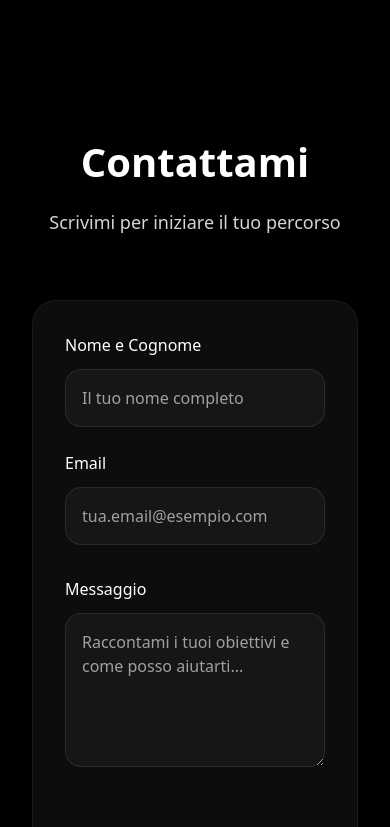
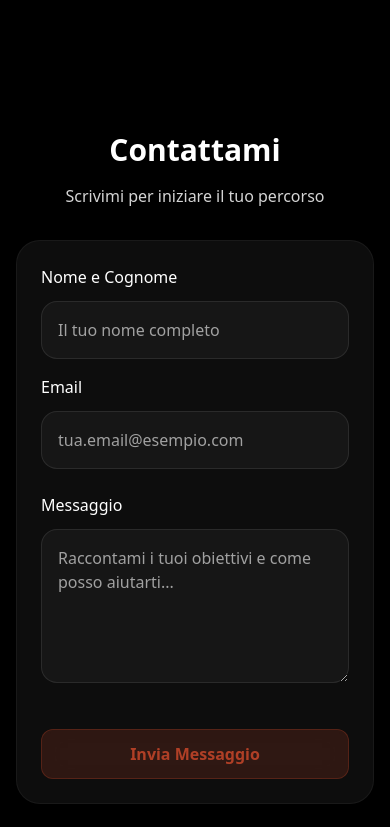
Before and after one commit to morganrlb/Easy-Gym, a Next.js app: page / in a window 390 px wide. Shown: the part 2660-3487 px from the top of the page. Built offline with nearby package versions, Linux system fonts and the light colour scheme.

Commit message:
feat: Aggiungi validazione del modulo e gestione degli errori, migliora il feedback visivo

```diff
--- a/components/Form.tsx
+++ b/components/Form.tsx
@@ -1,24 +1,104 @@
+"use client"
 import { LiquidGlassButton } from './ui/liquid-glass-button'
+import { useState, useRef } from 'react'
 
 export default function Form() {
+  const [errors, setErrors] = useState<{[key: string]: string}>({})
+  const [isSubmitting, setIsSubmitting] = useState(false)
+  const [submitSuccess, setSubmitSuccess] = useState(false)
+  const formRef = useRef<HTMLFormElement>(null)
+
+  const validateForm = (formData: FormData) => {
+    const newErrors: {[key: string]: string} = {}
+
+    const name = formData.get('Nome e cognome') as string
+    const email = formData.get('Email') as string
+    const message = formData.get('Messaggio') as string
+
+    if (!name?.trim()) {
+      newErrors['Nome e cognome'] = 'Il nome è obbligatorio'
+    }
+
+    if (!email?.trim()) {
+      newErrors['Email'] = 'L\'email è obbligatoria'
+    } else if (!/^[^\s@]+@[^\s@]+\.[^\s@]+$/.test(email)) {
+      newErrors['Email'] = 'Inserisci un\'email valida'
+    }
+
+    if (!message?.trim()) {
+      newErrors['Messaggio'] = 'Il messaggio è obbligatorio'
+    }
+
+    return newErrors
+  }
+
+  const handleSubmit = async (e: React.FormEvent<HTMLFormElement>) => {
+    e.preventDefault()
+    setIsSubmitting(true)
+    setSubmitSuccess(false)
+
+    const formData = new FormData(e.currentTarget)
+    const validationErrors = validateForm(formData)
+
+    if (Object.keys(validationErrors).length > 0) {
+      setErrors(validationErrors)
+      setIsSubmitting(false)
+      return
+    }
+
+    setErrors({})
+
+    try {
+      const response = await fetch('https://formspree.io/f/mgvzngjl', {
+        method: 'POST',
+        body: formData,
+        headers: {
+          'Accept': 'application/json'
+        }
+      })
+
+      if (response.ok) {
+        // Reset form on success
+        formRef.current?.reset()
+        setSubmitSuccess(true)
+        setTimeout(() => setSubmitSuccess(false), 5000)
+      }
+    } catch (error) {
+      console.error('Error submitting form:', error)
+    }
+
+    setIsSubmitting(false)
+  }
+
   return (
-         <section id="schedule" className="max-w-5xl mx-auto px-8 mb-40">
-            <div className="text-center mb-16">
-               <h2 className="text-[40px] font-bold text-white mb-4">
+         <section id="schedule" className="max-w-5xl mx-auto px-4 sm:px-8 mb-20 sm:mb-40">
+            <div className="text-center mb-8 sm:mb-16">
+               <h2 className="text-3xl sm:text-[40px] font-bold text-white mb-4">
                   Contattami
                </h2>
-               <p className="text-neutral-300 text-lg">
+               <p className="text-neutral-300 text-base sm:text-lg">
                   Scrivimi per iniziare il tuo percorso
                </p>
             </div>
 
-            <div className="bg-neutral-900/60 backdrop-blur-sm rounded-3xl border border-neutral-800/50 p-8 md:p-12">
+            <div className="bg-neutral-900/60 backdrop-blur-sm rounded-3xl border border-neutral-800/50 p-6 sm:p-8 md:p-12">
+               {submitSuccess && (
+                 <div className="mb-6 p-4 bg-green-500/20 border border-green-500/30 rounded-2xl">
+                   <div className="flex items-center gap-2 text-green-400">
+                     <div className="w-5 h-5 rounded-full bg-green-500/30 flex items-center justify-center">
+                       <span className="text-green-400 font-bold text-xs">✓</span>
+                     </div>
+                     Messaggio inviato con successo!
+                   </div>
+                 </div>
+               )}
+
                <form
-                  action="https://formspree.io/f/mgvzngjl"
-                  method="POST"
-                  className="space-y-8"
+                  ref={formRef}
+                  onSubmit={handleSubmit}
+                  className="space-y-6 sm:space-y-8"
                >
-                  <div className="grid grid-cols-1 md:grid-cols-2 gap-6">
+                  <div className="grid grid-cols-1 md:grid-cols-2 gap-4 sm:gap-6">
                      <div className="space-y-3">
                         <label className="block text-white font-medium">
                            Nome e Cognome
@@ -27,9 +107,20 @@ export default function Form() {
                            type="text"
                            name="Nome e cognome"
                            placeholder="Il tuo nome completo"
-                           required
-                           className="w-full p-4 bg-neutral-800/40 text-white border border-neutral-700/50 rounded-2xl focus:outline-none focus:border-[var(--primary)]/70 focus:bg-neutral-800/60 placeholder-neutral-400 transition-all duration-300"
+                           className={`w-full p-4 bg-neutral-800/40 text-white border rounded-2xl focus:outline-none placeholder-neutral-400 transition-all duration-300 ${
+                             errors['Nome e cognome']
+                               ? 'border-red-500/70 focus:border-red-500 focus:bg-neutral-800/60'
+                               : 'border-neutral-700/50 focus:border-[var(--primary)]/70 focus:bg-neutral-800/60'
+                           }`}
                         />
+                        {errors['Nome e cognome'] && (
+                          <div className="flex items-center gap-2 text-red-400 text-sm">
+                            <div className="w-5 h-5 rounded-full bg-red-500/20 flex items-center justify-center">
+                              <span className="text-red-400 font-bold text-xs">!</span>
+                            </div>
+                            {errors['Nome e cognome']}
+                          </div>
+                        )}
                      </div>
 
                      <div className="space-y-3">
@@ -40,9 +131,20 @@ export default function Form() {
                            type="email"
                            name="Email"
                            placeholder="tua.email@esempio.com"
-                           required
-                           className="w-full p-4 bg-neutral-800/40 text-white border border-neutral-700/50 rounded-2xl focus:outline-none focus:border-[var(--primary)]/70 focus:bg-neutral-800/60 placeholder-neutral-400 transition-all duration-300"
+                           className={`w-full p-4 bg-neutral-800/40 text-white border rounded-2xl focus:outline-none placeholder-neutral-400 transition-all duration-300 ${
+                             errors['Email']
+                               ? 'border-red-500/70 focus:border-red-500 focus:bg-neutral-800/60'
+                               : 'border-neutral-700/50 focus:border-[var(--primary)]/70 focus:bg-neutral-800/60'
+                           }`}
                         />
+                        {errors['Email'] && (
+                          <div className="flex items-center gap-2 text-red-400 text-sm">
+                            <div className="w-5 h-5 rounded-full bg-red-500/20 flex items-center justify-center">
+                              <span className="text-red-400 font-bold text-xs">!</span>
+                            </div>
+                            {errors['Email']}
+                          </div>
+                        )}
                      </div>
                   </div>
 
@@ -53,15 +155,31 @@ export default function Form() {
                      <textarea
                         name="Messaggio"
                         placeholder="Raccontami i tuoi obiettivi e come posso aiutarti..."
-                        required
                         rows={5}
-                        className="w-full p-4 bg-neutral-800/40 text-white border border-neutral-700/50 rounded-2xl focus:outline-none focus:border-[var(--primary)]/70 focus:bg-neutral-800/60 placeholder-neutral-400 resize-vertical transition-all duration-300"
+                        className={`w-full p-4 bg-neutral-800/40 text-white border rounded-2xl focus:outline-none placeholder-neutral-400 resize-vertical transition-all duration-300 ${
+                          errors['Messaggio']
+                            ? 'border-red-500/70 focus:border-red-500 focus:bg-neutral-800/60'
+                            : 'border-neutral-700/50 focus:border-[var(--primary)]/70 focus:bg-neutral-800/60'
+                        }`}
                      />
+                     {errors['Messaggio'] && (
+                       <div className="flex items-center gap-2 text-red-400 text-sm">
+                         <div className="w-5 h-5 rounded-full bg-red-500/20 flex items-center justify-center">
+                           <span className="text-red-400 font-bold text-xs">!</span>
+                         </div>
+                         {errors['Messaggio']}
+                       </div>
+                     )}
                   </div>
 
-                  <div className="flex justify-center pt-6">
-                     <LiquidGlassButton type="submit" variant="primary" className="opacity-70 text-lg">
-                        Invia Messaggio
+                  <div className="flex justify-center pt-4 sm:pt-6">
+                     <LiquidGlassButton
+                       type="submit"
+                       variant="primary"
+                       className="opacity-70 text-base sm:text-lg w-full sm:w-auto"
+                       disabled={isSubmitting}
+                     >
+                        {isSubmitting ? 'Invio in corso...' : 'Invia Messaggio'}
                      </LiquidGlassButton>
                   </div>
                </form>
--- a/components/ui/liquid-glass-button.tsx
+++ b/components/ui/liquid-glass-button.tsx
@@ -10,6 +10,7 @@ interface LiquidGlassButtonProps {
   className?: string;
   target?: string;
   type?: "submit";
+  disabled?: boolean;
 }
 
 export const LiquidGlassButton = ({
@@ -20,6 +21,7 @@ export const LiquidGlassButton = ({
   className = "",
   target,
   type,
+  disabled
 }: LiquidGlassButtonProps) => {
   const isPrimary = variant === "primary";
 
@@ -37,6 +39,7 @@ export const LiquidGlassButton = ({
       onClick={onClick}
       target={target}
       type={type}
+      disabled={disabled}
       className={`${baseClasses} ${variantClasses} ${className}`}
     >
       {/* Glass reflection effect */}
```
